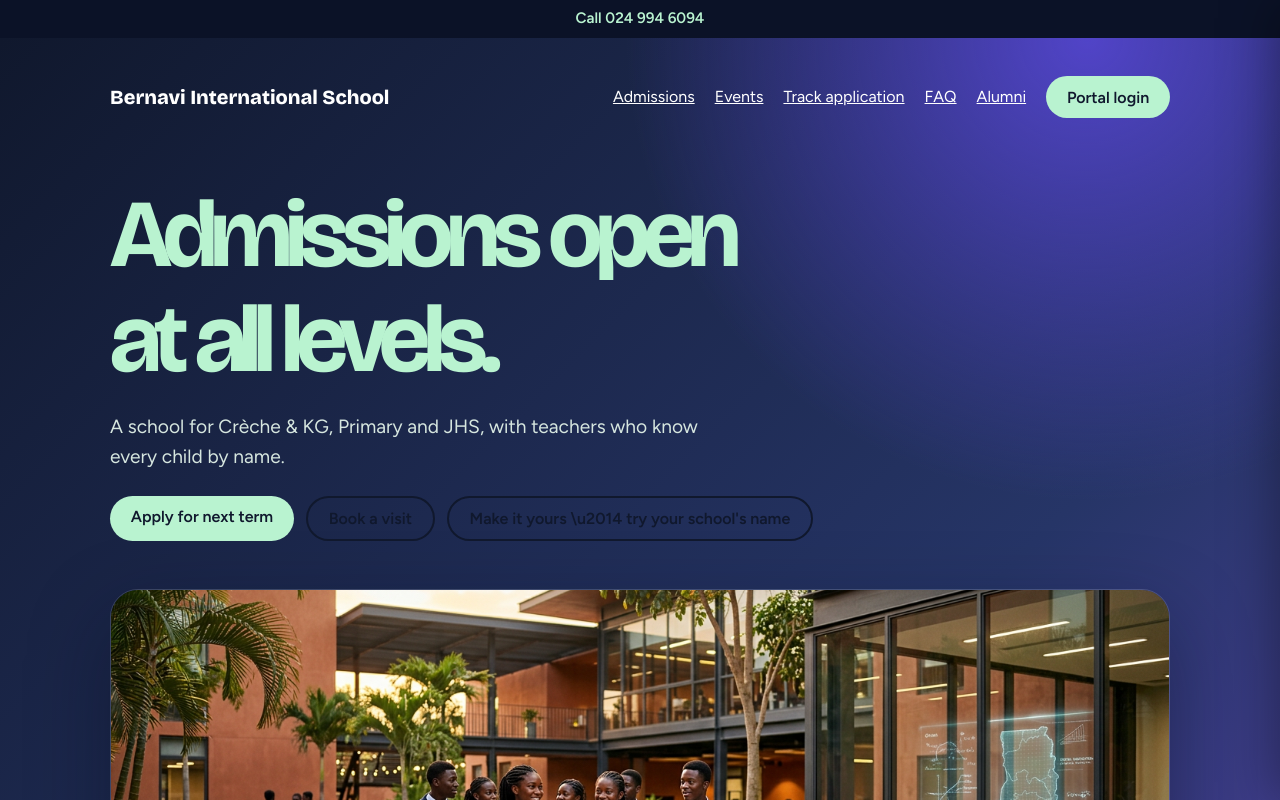
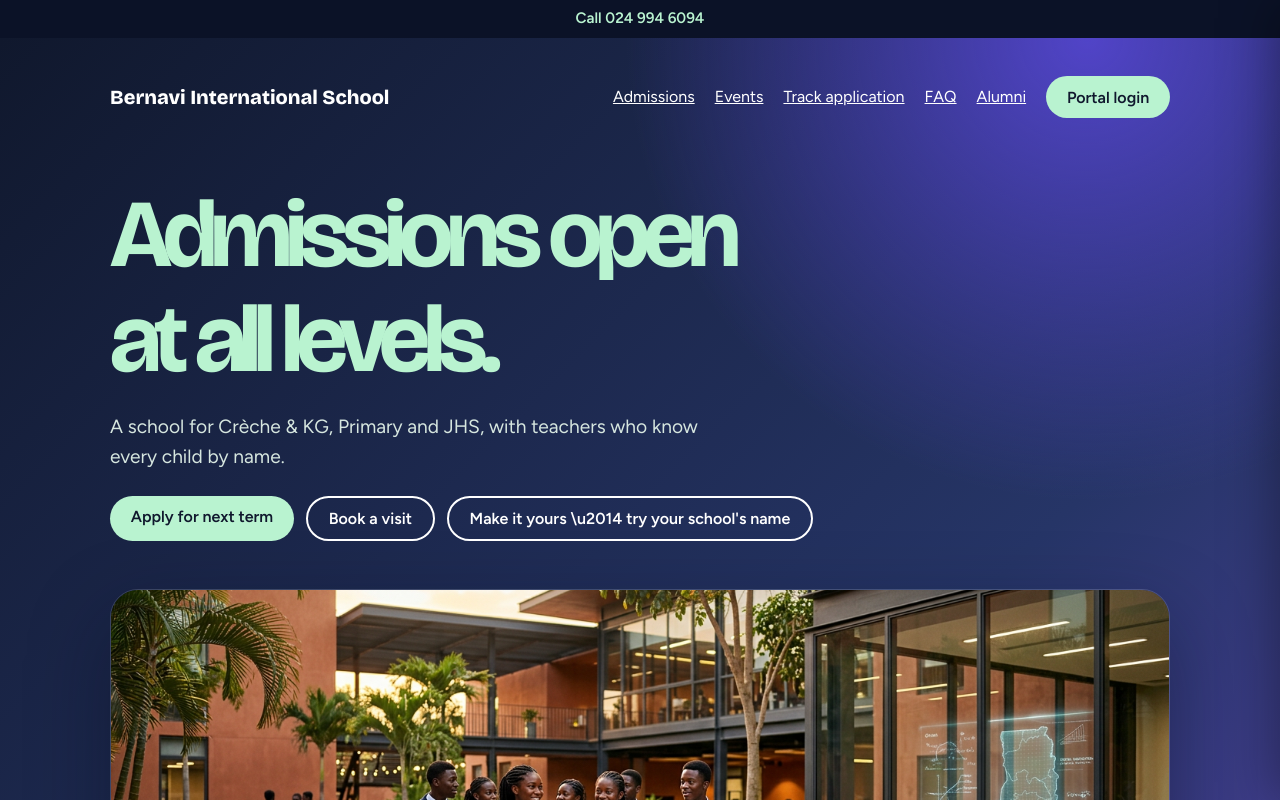
Before and after one commit to Emmanuel-code/school-site, a Next.js app: page / in a window 1280 px wide. Shown: the top 800 px of the page. Built offline with nearby package versions, Linux system fonts and the light colour scheme.

Commit message:
Visibility fixes: force light form controls (typed text was invisible in dark mode) + white ghost buttons on the dark hero

```diff
--- a/app/globals.css
+++ b/app/globals.css
@@ -49,3 +49,10 @@ body{background:var(--paper)}.bar-top{background:#0b1227;color:#b9f3d0}.hero{bac
 .drawer-head{display:flex;justify-content:space-between;align-items:center;margin-bottom:.75rem;font-family:var(--display);font-weight:800}
 .drawer-head button{background:none;border:0;color:#fff;font-size:1.5rem;cursor:pointer;line-height:1}
 @media(max-width:760px){.top nav{display:none}.burger{display:inline-flex}}
+
+/* Visibility fixes (2026-10-24): never let the browser dark-mode the form controls,
+   and never let ghost buttons go dark-on-dark in the hero. */
+:root{color-scheme:light}
+input,select,textarea{color:var(--ink)}
+input::placeholder,textarea::placeholder{color:var(--mute);opacity:1}
+.hero .btn.ghost{color:#fff}
```
